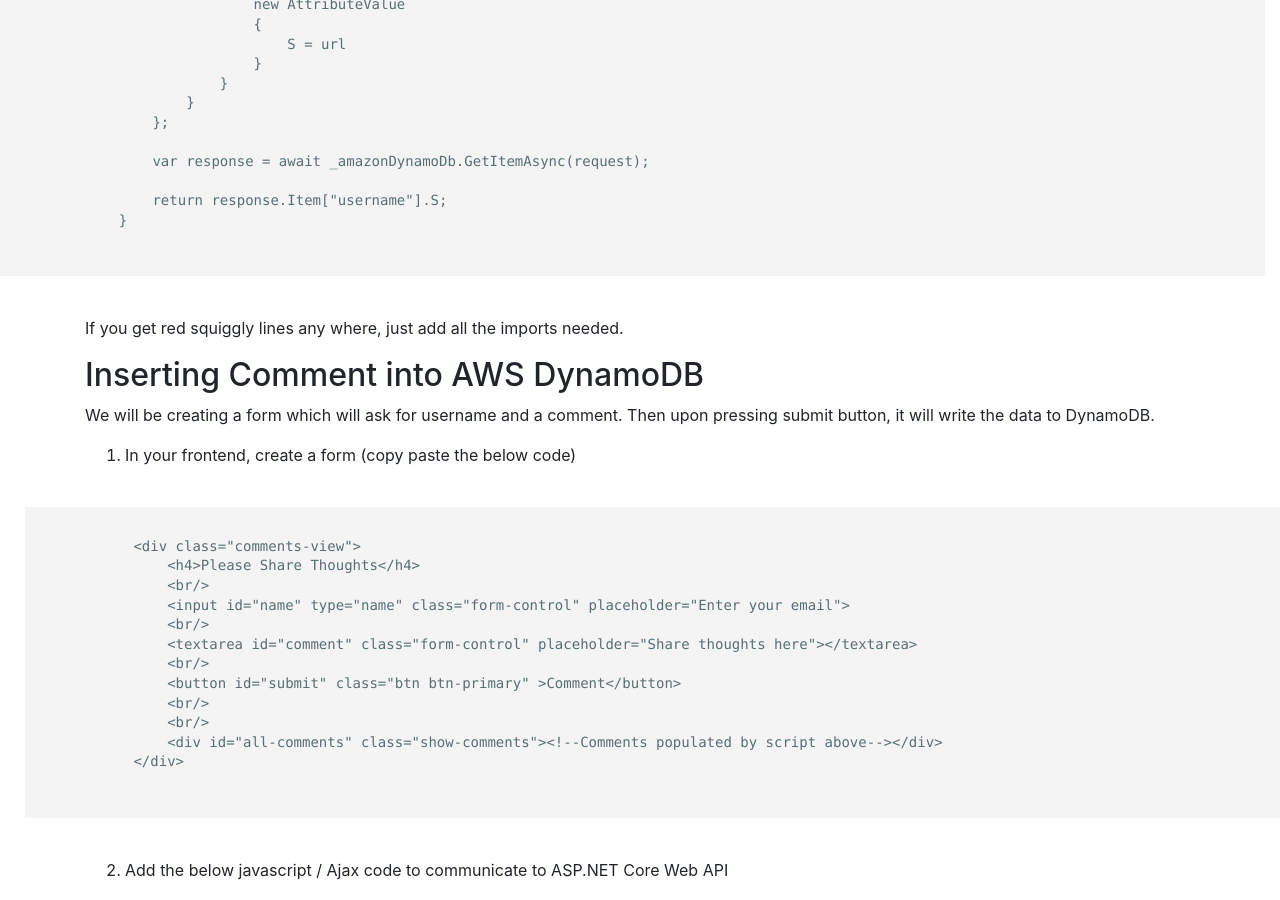
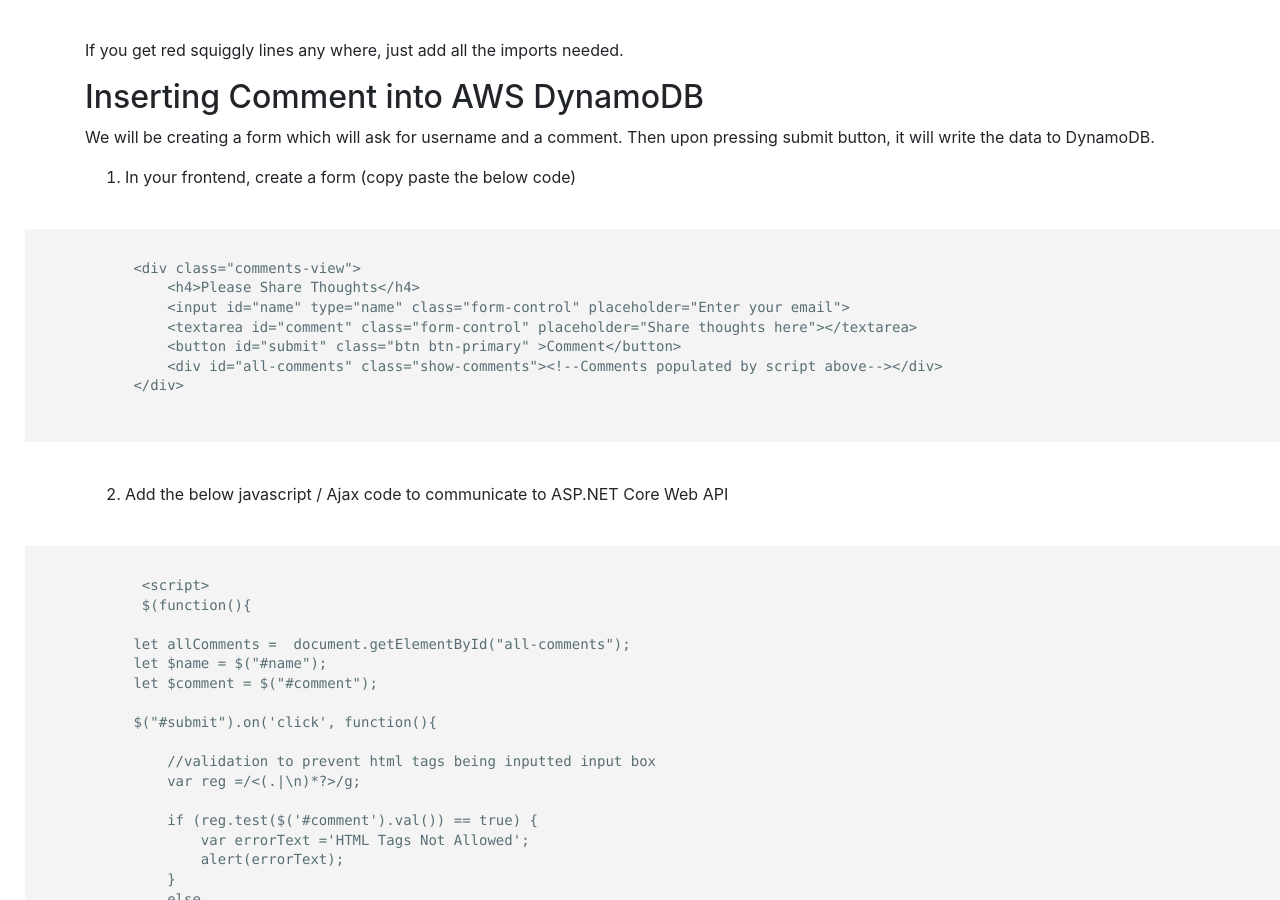
Before and after one commit to zainafzal88/blog, a Jekyll site: the page built from _posts/2020-08-30-commenting-system-blog.md, in a window 1280 px wide and 900 px high, scrolled down 9453 px. Built offline with Jekyll 4.4.1, drawn with Linux system fonts in a browser that asks for light colours; some of the changed text lies outside the part shown.

Commit message:
proof-reading-blog-improvements-part-2

````diff
--- a/_posts/2020-08-30-commenting-system-blog.md
+++ b/_posts/2020-08-30-commenting-system-blog.md
@@ -275,14 +267,9 @@ We will be creating a form which will ask for username and a comment. Then upon
 ```
     <div class="comments-view">
         <h4>Please Share Thoughts</h4>
-        <br/>
         <input id="name" type="name" class="form-control" placeholder="Enter your email">
-        <br/>
         <textarea id="comment" class="form-control" placeholder="Share thoughts here"></textarea>
-        <br/>
         <button id="submit" class="btn btn-primary" >Comment</button>
-        <br/>
-        <br/>
         <div id="all-comments" class="show-comments"><!--Comments populated by script above--></div>
     </div>
 ```
@@ -308,19 +295,19 @@ We will be creating a form which will ask for username and a comment. Then upon
         {
             var item =
             {
-            username: $name.val(),
-            comment: $comment.val(),
-            postId: window.location.pathname,
+                username: $name.val(),
+                comment: $comment.val(),
+                postId: window.location.pathname,
             };
 
             $.ajax({
-            type: "POST",
-            url: "[your-api-url-here]]",
-            data: JSON.stringify(item),
-            contentType: "application/json",
-            success : function(){
-                alert("Comment submitted successfully")
-                location.reload();
+                type: "POST",
+                url: "[your-api-url-here]]",
+                data: JSON.stringify(item),
+                contentType: "application/json",
+                success : function(){
+                    alert("Comment submitted successfully")
+                    location.reload();
             },
             error : function(err){
                 alert("error in post" + JSON.stringify(err))
````
Also changed, not shown: other parts of _posts/2020-08-30-commenting-system-blog.md (+7 -13 lines).
